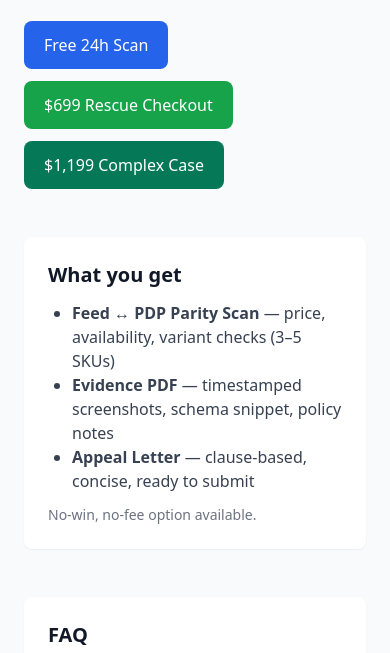
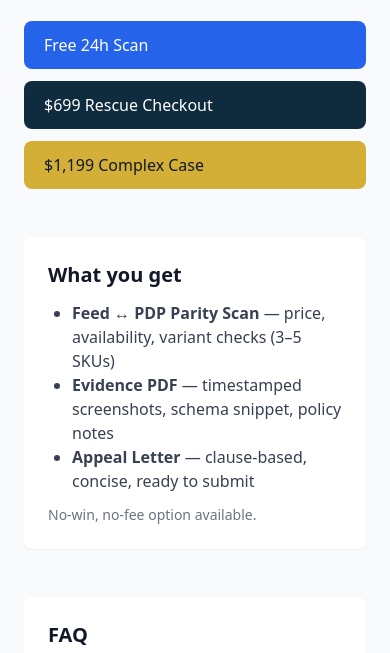
Before and after one commit to alexatanassov/feedguardian-landing, a plain HTML site: page index.html in a window 390 px wide. Shown: the part 191-844 px from the top of the page. Drawn offline with nearby package versions, Linux system fonts and the light colour scheme.

Commit message:
Update index.html with live Stripe links + branding

```diff
--- a/index.html
+++ b/index.html
@@ -12,9 +12,25 @@
     <h1 class="text-3xl font-bold">Google Merchant Center Rescue in 48 hours</h1>
     <p class="mt-2 text-gray-600">Parity scan • Evidence PDF • Policy-clause appeal</p>
     <div class="mt-6 flex flex-wrap gap-3">
-      <a href="YOUR_FORM_LINK" class="px-5 py-3 bg-blue-600 text-white rounded-lg">Free 24h Scan</a>
-      <a href="YOUR_STRIPE_699_LINK" class="px-5 py-3 bg-green-600 text-white rounded-lg">$699 Rescue Checkout</a>
-      <a href="YOUR_STRIPE_1199_LINK" class="px-5 py-3 bg-emerald-700 text-white rounded-lg">$1,199 Complex Case</a>
+      <a href="https://docs.google.com/forms/d/e/1FAIpQLSdHGUm7AtJxzUjpR0J-9taHkPBStx_J-b5D7zQw-GfkSu1UKA/viewform?usp=header"
+         class="w-full sm:w-auto px-5 py-3 bg-blue-600 hover:bg-blue-700 text-white rounded-lg font-medium"
+         target="_blank" rel="noopener" aria-label="Open Free 24h Scan form">
+        Free 24h Scan
+      </a>
+
+      <!-- $699: brand navy -->
+      <a href="https://buy.stripe.com/4gMfZacqhfnLbU024zdwc00"
+         class="w-full sm:w-auto px-5 py-3 rounded-lg font-medium text-white bg-[#0F2B3E] hover:bg-[#0c2231]"
+         rel="noopener" aria-label="Checkout for Standard GMC Rescue $699">
+        $699 Rescue Checkout
+      </a>
+
+      <!-- $1,199: gold with dark text for contrast -->
+      <a href="https://buy.stripe.com/6oU8wIdulb7vf6c9x1dwc01"
+         class="w-full sm:w-auto px-5 py-3 rounded-lg font-medium text-gray-900 bg-[#D4AF37] hover:bg-[#b9921f]"
+         rel="noopener" aria-label="Checkout for Complex GMC Rescue $1,199">
+        $1,199 Complex Case
+      </a>
     </div>
   </header>
 
@@ -48,14 +64,14 @@
     <section class="bg-white p-6 rounded-lg shadow-sm">
       <h2 class="text-xl font-semibold">How it works</h2>
       <ol class="mt-3 list-decimal ml-6 text-gray-700">
-        <li>Request a <a class="text-blue-600 underline" href="YOUR_FORM_LINK">Free 24h Scan</a></li>
+        <li>Request a <a class="text-blue-600 underline" href="https://docs.google.com/forms/d/e/1FAIpQLSdHGUm7AtJxzUjpR0J-9taHkPBStx_J-b5D7zQw-GfkSu1UKA/viewform?usp=header">Free 24h Scan</a></li>
         <li>Receive Evidence PDF + Appeal Outline</li>
         <li>Choose checkout or no-win success-fee; we file & follow through</li>
       </ol>
     </section>
 
     <footer class="text-sm text-gray-500">
-      © <span id="y"></span> FeedGuardian • “Calls may be recorded” equivalent not needed here, but we do store screenshots and URLs you provide for evidence.
+      © <span id="y"></span> FeedGuardian • Evidence packs include screenshots and policy references you provide; no sensitive data is stored beyond your project.
       <script>document.getElementById('y').textContent=new Date().getFullYear()</script>
     </footer>
   </main>
```
